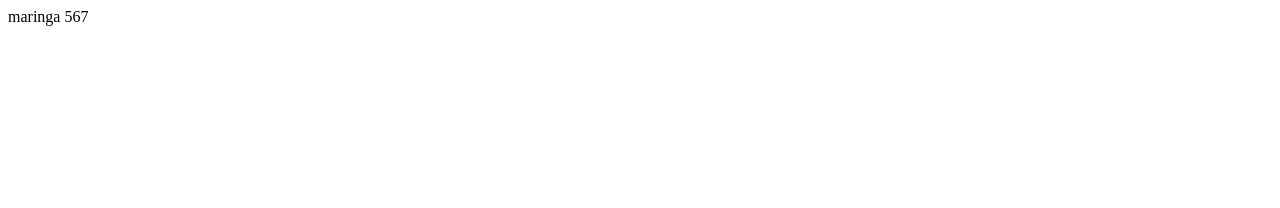
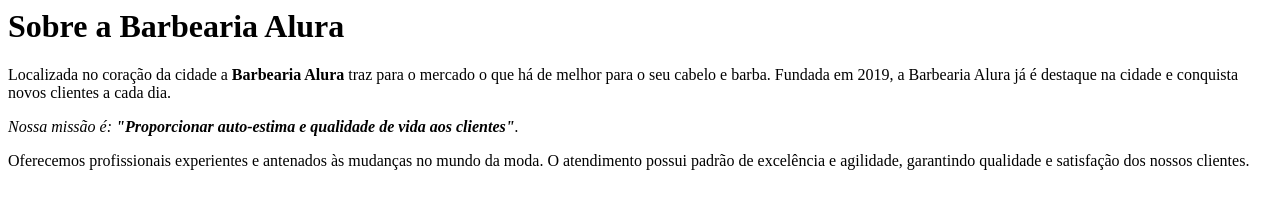
Before and after one commit to brennopntsolto/minha-pagina, a plain HTML site: page index.html in a window 1280 px wide. Drawn offline with Linux system fonts and the light colour scheme.

Commit message:
texto base

```diff
--- a/index.html
+++ b/index.html
@@ -1 +1,9 @@
-maringa 567
+<h1>Sobre a Barbearia Alura</h1>
+
+<p>Localizada no coração da cidade a <strong>Barbearia Alura</strong> traz para o mercado o que há de melhor para o seu cabelo e barba.
+Fundada em 2019, a Barbearia Alura já é destaque na cidade e conquista novos clientes a cada dia.</p>
+
+<p><em>Nossa missão é: <strong>"Proporcionar auto-estima e qualidade de vida aos clientes"</strong>.</em></p>
+
+<p>Oferecemos profissionais experientes e antenados às mudanças no mundo da moda.
+O atendimento possui padrão de excelência e agilidade, garantindo qualidade e satisfação dos nossos clientes.</p>
```
